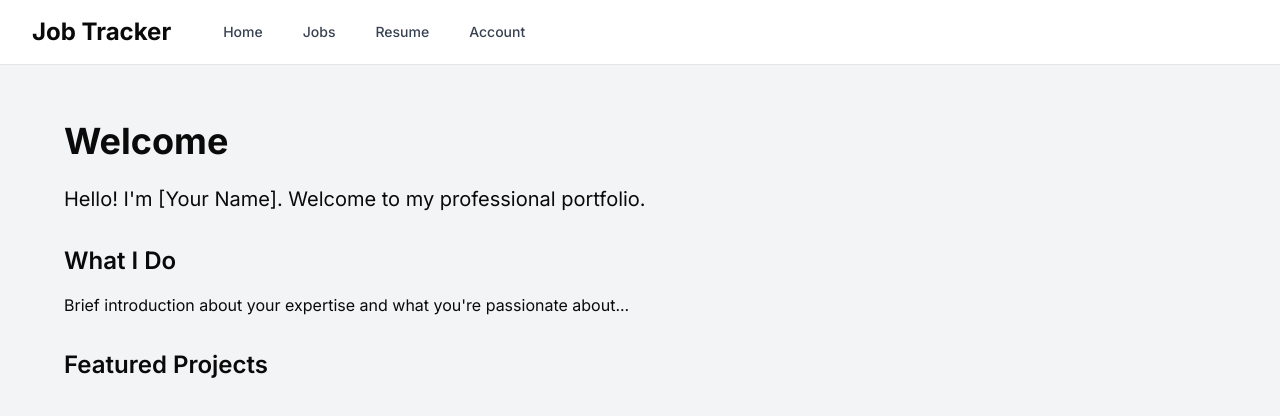
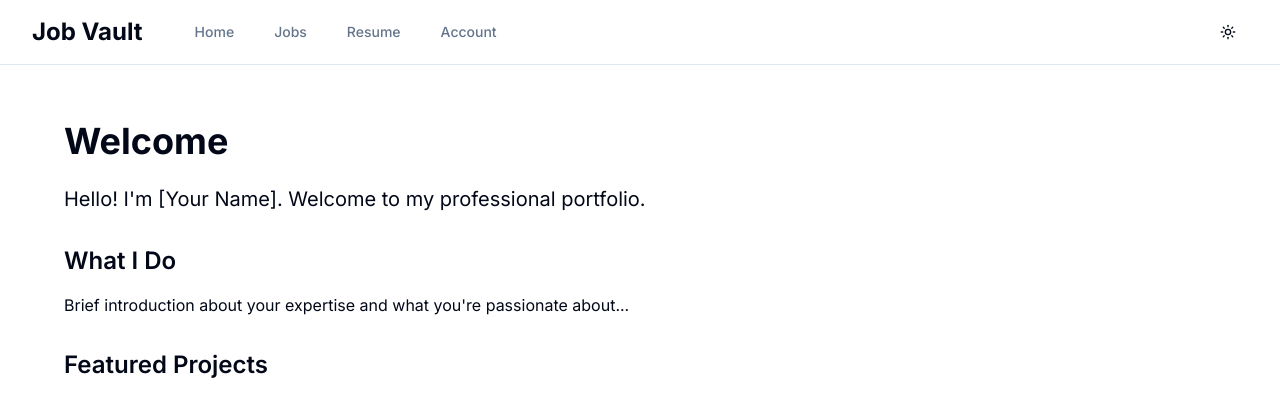
Before and after one commit to nflint/job-vault, a Next.js app: page / in a window 1280 px wide. Shown: the top 416 px of the page. Built offline with nearby package versions, Linux system fonts and the light colour scheme.

Commit message:
feature: added dark mode
- Split layout into server and client components
- Add smooth theme transitions with 800ms duration
- Implement proper theme provider structure
- Add transition prevention on initial page load
- Update color scheme variables for better theme support

```diff
--- a/app/globals.css
+++ b/app/globals.css
@@ -15,24 +15,24 @@ body {
 @layer base {
   :root {
     --background: 0 0% 100%;
-    --foreground: 0 0% 3.9%;
+    --foreground: 222.2 84% 4.9%;
     --card: 0 0% 100%;
-    --card-foreground: 0 0% 3.9%;
+    --card-foreground: 222.2 84% 4.9%;
     --popover: 0 0% 100%;
-    --popover-foreground: 0 0% 3.9%;
-    --primary: 0 0% 9%;
-    --primary-foreground: 0 0% 98%;
-    --secondary: 0 0% 96.1%;
-    --secondary-foreground: 0 0% 9%;
-    --muted: 0 0% 96.1%;
-    --muted-foreground: 0 0% 45.1%;
-    --accent: 0 0% 96.1%;
-    --accent-foreground: 0 0% 9%;
+    --popover-foreground: 222.2 84% 4.9%;
+    --primary: 222.2 47.4% 11.2%;
+    --primary-foreground: 210 40% 98%;
+    --secondary: 210 40% 96.1%;
+    --secondary-foreground: 222.2 47.4% 11.2%;
+    --muted: 210 40% 96.1%;
+    --muted-foreground: 215.4 16.3% 46.9%;
+    --accent: 210 40% 96.1%;
+    --accent-foreground: 222.2 47.4% 11.2%;
     --destructive: 0 84.2% 60.2%;
-    --destructive-foreground: 0 0% 98%;
-    --border: 0 0% 89.8%;
-    --input: 0 0% 89.8%;
-    --ring: 0 0% 3.9%;
+    --destructive-foreground: 210 40% 98%;
+    --border: 214.3 31.8% 91.4%;
+    --input: 214.3 31.8% 91.4%;
+    --ring: 222.2 84% 4.9%;
     --chart-1: 12 76% 61%;
     --chart-2: 173 58% 39%;
     --chart-3: 197 37% 24%;
@@ -47,27 +47,28 @@ body {
     --sidebar-accent-foreground: 240 5.9% 10%;
     --sidebar-border: 220 13% 91%;
     --sidebar-ring: 217.2 91.2% 59.8%;
+    transition: all var(--transition-duration) var(--transition-timing);
   }
   .dark {
-    --background: 0 0% 3.9%;
-    --foreground: 0 0% 98%;
-    --card: 0 0% 3.9%;
-    --card-foreground: 0 0% 98%;
-    --popover: 0 0% 3.9%;
-    --popover-foreground: 0 0% 98%;
-    --primary: 0 0% 98%;
-    --primary-foreground: 0 0% 9%;
-    --secondary: 0 0% 14.9%;
-    --secondary-foreground: 0 0% 98%;
-    --muted: 0 0% 14.9%;
-    --muted-foreground: 0 0% 63.9%;
-    --accent: 0 0% 14.9%;
-    --accent-foreground: 0 0% 98%;
+    --background: 222.2 84% 4.9%;
+    --foreground: 210 40% 98%;
+    --card: 222.2 84% 4.9%;
+    --card-foreground: 210 40% 98%;
+    --popover: 222.2 84% 4.9%;
+    --popover-foreground: 210 40% 98%;
+    --primary: 210 40% 98%;
+    --primary-foreground: 222.2 47.4% 11.2%;
+    --secondary: 217.2 32.6% 17.5%;
+    --secondary-foreground: 210 40% 98%;
+    --muted: 217.2 32.6% 17.5%;
+    --muted-foreground: 215 20.2% 65.1%;
+    --accent: 217.2 32.6% 17.5%;
+    --accent-foreground: 210 40% 98%;
     --destructive: 0 62.8% 30.6%;
-    --destructive-foreground: 0 0% 98%;
-    --border: 0 0% 14.9%;
-    --input: 0 0% 14.9%;
-    --ring: 0 0% 83.1%;
+    --destructive-foreground: 210 40% 98%;
+    --border: 217.2 32.6% 17.5%;
+    --input: 217.2 32.6% 17.5%;
+    --ring: 212.7 26.8% 83.9%;
     --chart-1: 220 70% 50%;
     --chart-2: 160 60% 45%;
     --chart-3: 30 80% 55%;
@@ -81,6 +82,7 @@ body {
     --sidebar-accent-foreground: 240 4.8% 95.9%;
     --sidebar-border: 240 3.7% 15.9%;
     --sidebar-ring: 217.2 91.2% 59.8%;
+    transition: all var(--transition-duration) var(--transition-timing);
   }
 }
 
@@ -92,3 +94,30 @@ body {
     @apply bg-background text-foreground;
   }
 }
+
+/* Theme transition styles */
+:root {
+  --transition-duration: 800ms;
+  --transition-timing: cubic-bezier(0.16, 1, 0.3, 1);
+}
+
+/* Smooth transitions for all elements */
+*, *::before, *::after {
+  transition: all var(--transition-duration) var(--transition-timing);
+}
+
+/* Extra smooth background transitions */
+html, body, [class*='bg-'] {
+  transition: background-color var(--transition-duration) var(--transition-timing),
+              color var(--transition-duration) var(--transition-timing);
+}
+
+/* Prevent transition on page load */
+.no-transitions * {
+  transition: none !important;
+}
+
+/* Text balance utility */
+.text-balance {
+  text-wrap: balance;
+}
--- a/app/jobs/page.tsx
+++ b/app/jobs/page.tsx
@@ -12,7 +12,8 @@ import {
   DropdownMenuLabel,
   DropdownMenuSeparator,
 } from "@/components/ui/dropdown-menu"
-import { ChevronDown, Menu, Plus } from "lucide-react"
+import { ChevronDown, Menu, Plus, Moon, Sun } from "lucide-react"
+import { useTheme } from "next-themes"
 import { StatusPipeline } from "@/components/StatusPipeline"
 import { StarRating } from "@/components/StarRating"
 import { DataTable } from "@/components/ui/data-table"
@@ -25,6 +26,7 @@ import { supabase } from "@/lib/supabase"
 import type { Job, JobStatus } from "@/types"
 
 export default function JobsPage() {
+  const { theme, setTheme } = useTheme()
   const [jobs, setJobs] = useState<Job[]>([])
   const [loading, setLoading] = useState(true)
   const [error, setError] = useState<string | null>(null)
@@ -265,6 +267,16 @@ export default function JobsPage() {
               <h1 className="font-mono text-lg font-semibold tracking-tight">job_vault</h1>
             </div>
             <div className="flex items-center space-x-2">
+              <Button
+                variant="ghost"
+                size="icon"
+                onClick={() => setTheme(theme === 'dark' ? 'light' : 'dark')}
+                className="h-8 w-8"
+              >
+                <Sun className="h-4 w-4 rotate-0 scale-100 transition-all dark:-rotate-90 dark:scale-0" />
+                <Moon className="absolute h-4 w-4 rotate-90 scale-0 transition-all dark:rotate-0 dark:scale-100" />
+                <span className="sr-only">Toggle theme</span>
+              </Button>
               <AddJobModal onJobAdded={loadJobs} />
             </div>
           </div>
--- a/app/layout.tsx
+++ b/app/layout.tsx
@@ -1,13 +1,14 @@
 import type { Metadata } from "next"
 import { Inter } from "next/font/google"
 import "./globals.css"
-import Link from "next/link"
+import { ThemeProvider } from "@/components/theme-provider"
+import { ThemeLayout } from "@/components/theme-layout"
 
 const inter = Inter({ subsets: ["latin"] })
 
 export const metadata: Metadata = {
-  title: "Job Tracker",
-  description: "Track your job applications efficiently",
+  title: "Job Vault",
+  description: "Track your job applications",
 }
 
 export default function RootLayout({
@@ -16,34 +17,16 @@ export default function RootLayout({
   children: React.ReactNode
 }) {
   return (
-    <html lang="en">
+    <html lang="en" suppressHydrationWarning>
       <body className={inter.className}>
-        <div className="min-h-screen bg-gray-100">
-          <header className="bg-white border-b">
-            <div className="max-w-7xl mx-auto px-4 sm:px-6 lg:px-8">
-              <div className="flex h-16 items-center justify-between">
-                <div className="flex items-center">
-                  <h1 className="text-2xl font-bold">Job Tracker</h1>
-                  <nav className="ml-10 flex items-center space-x-4">
-                    <Link href="/" className="px-3 py-2 text-sm font-medium text-gray-700 hover:text-gray-900">
-                      Home
-                    </Link>
-                    <Link href="/jobs" className="px-3 py-2 text-sm font-medium text-gray-700 hover:text-gray-900">
-                      Jobs
-                    </Link>
-                    <Link href="/resume" className="px-3 py-2 text-sm font-medium text-gray-700 hover:text-gray-900">
-                      Resume
-                    </Link>
-                    <Link href="/account" className="px-3 py-2 text-sm font-medium text-gray-700 hover:text-gray-900">
-                      Account
-                    </Link>
-                  </nav>
-                </div>
-              </div>
-            </div>
-          </header>
-          <main className="max-w-7xl mx-auto py-6 sm:px-6 lg:px-8">{children}</main>
-        </div>
+        <ThemeProvider
+          attribute="class"
+          defaultTheme="system"
+          enableSystem
+          disableTransitionOnChange={false}
+        >
+          <ThemeLayout>{children}</ThemeLayout>
+        </ThemeProvider>
       </body>
     </html>
   )
--- /dev/null
+++ b/components/theme-layout.tsx
@@ -0,0 +1,63 @@
+"use client"
+
+import Link from "next/link"
+import { ThemeToggle } from "@/components/theme-toggle"
+import { useEffect } from "react"
+
+export function ThemeLayout({ children }: { children: React.ReactNode }) {
+  useEffect(() => {
+    // Add no-transitions class to prevent transitions on load
+    document.documentElement.classList.add('no-transitions')
+
+    // Remove the class after a short delay
+    const timeout = setTimeout(() => {
+      document.documentElement.classList.remove('no-transitions')
+    }, 100)
+
+    return () => clearTimeout(timeout)
+  }, [])
+
+  return (
+    <div className="min-h-screen bg-background">
+      <header className="border-b bg-card">
+        <div className="mx-auto max-w-7xl px-4 sm:px-6 lg:px-8">
+          <div className="flex h-16 items-center justify-between">
+            <div className="flex items-center">
+              <h1 className="text-2xl font-bold text-foreground">Job Vault</h1>
+              <nav className="ml-10 flex items-center space-x-4">
+                <Link
+                  href="/"
+                  className="px-3 py-2 text-sm font-medium text-muted-foreground hover:text-foreground"
+                >
+                  Home
+                </Link>
+                <Link
+                  href="/jobs"
+                  className="px-3 py-2 text-sm font-medium text-muted-foreground hover:text-foreground"
+                >
+                  Jobs
+                </Link>
+                <Link
+                  href="/resume"
+                  className="px-3 py-2 text-sm font-medium text-muted-foreground hover:text-foreground"
+                >
+                  Resume
+                </Link>
+                <Link
+                  href="/account"
+                  className="px-3 py-2 text-sm font-medium text-muted-foreground hover:text-foreground"
+                >
+                  Account
+                </Link>
+              </nav>
+            </div>
+            <div className="flex items-center space-x-4">
+              <ThemeToggle />
+            </div>
+          </div>
+        </div>
+      </header>
+      <main className="mx-auto max-w-7xl py-6 sm:px-6 lg:px-8">{children}</main>
+    </div>
+  )
+}
--- /dev/null
+++ b/components/theme-provider.tsx
@@ -0,0 +1,14 @@
+"use client"
+
+import * as React from "react"
+import { ThemeProvider as NextThemesProvider } from "next-themes"
+
+export function ThemeProvider({
+  children,
+  ...props
+}: {
+  children: React.ReactNode
+  [key: string]: any
+}) {
+  return <NextThemesProvider {...props}>{children}</NextThemesProvider>
+}
--- /dev/null
+++ b/components/theme-toggle.tsx
@@ -0,0 +1,22 @@
+"use client"
+
+import * as React from "react"
+import { Moon, Sun } from "lucide-react"
+import { useTheme } from "next-themes"
+import { Button } from "@/components/ui/button"
+
+export function ThemeToggle() {
+  const { theme, setTheme } = useTheme()
+
+  return (
+    <Button
+      variant="ghost"
+      size="icon"
+      onClick={() => setTheme(theme === "dark" ? "light" : "dark")}
+    >
+      <Sun className="h-[1.2rem] w-[1.2rem] rotate-0 scale-100 transition-all dark:-rotate-90 dark:scale-0" />
+      <Moon className="absolute h-[1.2rem] w-[1.2rem] rotate-90 scale-0 transition-all dark:rotate-0 dark:scale-100" />
+      <span className="sr-only">Toggle theme</span>
+    </Button>
+  )
+}
```
